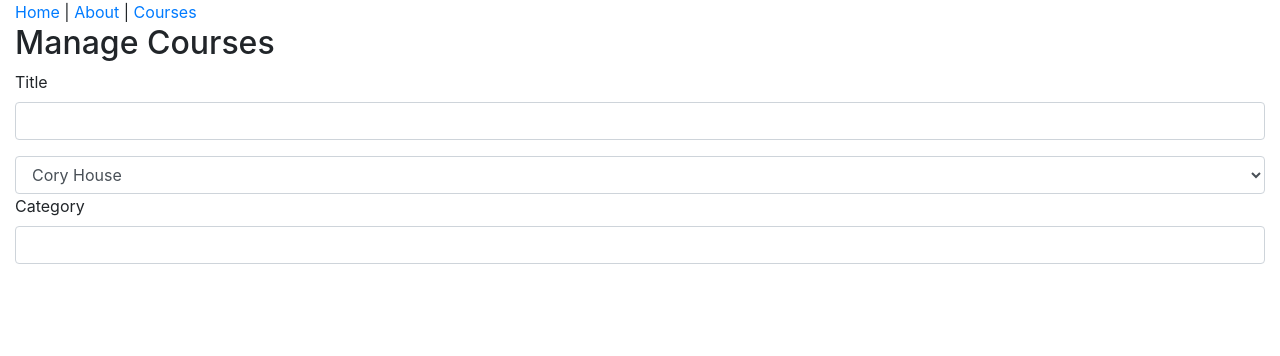
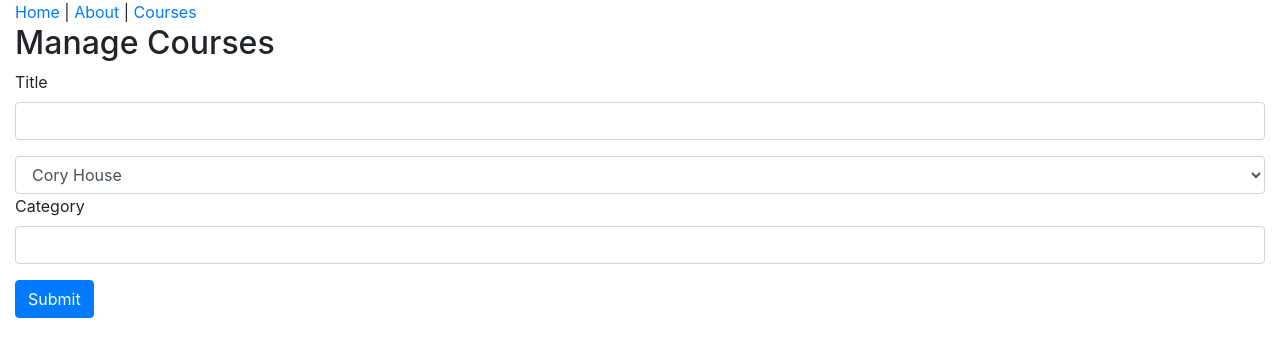
Before and after one commit to UcheSylvester/course-store, a React (Create React App) app: page /course/1 in a window 1280 px wide. Shown: the top 356 px of the page. Built offline with nearby package versions, Linux system fonts and the light colour scheme; no server answers.

Commit message:
saving courses to the mock api and redirected to courses page

```diff
--- a/src/components/course-form/course-form.component.jsx
+++ b/src/components/course-form/course-form.component.jsx
@@ -1,10 +1,14 @@
 import React from "react";
 
 import TextInput from "../text-input/text-input.component";
+import CustomButton from "../custom-button/custom-button.component";
 
-const CourseForm = ({ course: { title, authorId, category }, onChange }) => {
-  return (
-    <form>
+const CourseForm = ({
+  course: { title, authorId, category },
+  onChange,
+  onSubmit
+}) => (
+  <form onSubmit={onSubmit}>
     <TextInput
       type="text"
       id="title"
@@ -33,8 +37,11 @@ const CourseForm = ({ course: { title, authorId, category }, onChange }) => {
       name="category"
       onChange={onChange}
     />
+
+    <CustomButton className="btn btn-primary" type="submit">
+      Submit
+    </CustomButton>
   </form>
 );
-};
 
 export default CourseForm;
--- a/src/components/custom-button/custom-button.component.jsx
+++ b/src/components/custom-button/custom-button.component.jsx
@@ -1,7 +1,7 @@
 import React from "react";
 
-const CustomButton = ({ children, className }) => (
-  <button className={className}>{children}</button>
+const CustomButton = ({ children, ...otherProps }) => (
+  <button {...otherProps}>{children}</button>
 );
 
 export default CustomButton;
--- a/src/pages/manage-course-page/manage-course-page.component.jsx
+++ b/src/pages/manage-course-page/manage-course-page.component.jsx
@@ -1,9 +1,11 @@
 import React, { useState } from "react";
+
+import * as courseApi from "../../api/courseApi";
 
 import CourseForm from "../../components/course-form/course-form.component";
 // import { Prompt } from "react-router-dom";
 
-const ManageCoursePage = props => {
+const ManageCoursePage = ({ history }) => {
   const [course, setCourse] = useState({
     id: null,
     title: "",
@@ -18,14 +20,24 @@ const ManageCoursePage = props => {
     const updatedCourse = { ...course, [name]: value };
 
     setCourse(updatedCourse, []);
-    console.log(name, value);
+    // console.log(name, value);
+  };
+
+  const handleSubmit = event => {
+    event.preventDefault();
+
+    courseApi.saveCourse(course).then(data => history.push("/courses"));
   };
 
   return (
     <div>
       <h2>Manage Courses</h2>
       {/* <Prompt when={true} message="Are you sure you want to leave" /> */}
-      <CourseForm course={course} onChange={handleChange} />
+      <CourseForm
+        course={course}
+        onChange={handleChange}
+        onSubmit={handleSubmit}
+      />
     </div>
   );
 };
--- a/tools/db.json
+++ b/tools/db.json
@@ -1 +1,104 @@
-{"courses":[{"id":1,"title":"Securing React Apps with Auth0","slug":"react-auth0-authentication-security","authorId":1,"category":"JavaScript"},{"id":2,"title":"React: The Big Picture","slug":"react-big-picture","authorId":1,"category":"JavaScript"},{"id":3,"title":"Creating Reusable React Components","slug":"react-creating-reusable-components","authorId":1,"category":"JavaScript"},{"id":4,"title":"Building a JavaScript Development Environment","slug":"javascript-development-environment","authorId":1,"category":"JavaScript"},{"id":5,"title":"Building Applications with React and Redux","slug":"react-redux-react-router-es6","authorId":1,"category":"JavaScript"},{"id":6,"title":"Building Applications in React and Flux","slug":"react-flux-building-applications","authorId":1,"category":"JavaScript"},{"id":7,"title":"Clean Code: Writing Code for Humans","slug":"writing-clean-code-humans","authorId":1,"category":"Software Practices"},{"id":8,"title":"Architecting Applications for the Real World","slug":"architecting-applications-dotnet","authorId":1,"category":"Software Architecture"},{"id":9,"title":"Becoming an Outlier: Reprogramming the Developer Mind","slug":"career-reboot-for-developer-mind","authorId":1,"category":"Career"},{"id":10,"title":"Web Component Fundamentals","slug":"web-components-shadow-dom","authorId":1,"category":"HTML5"}],"authors":[{"id":1,"name":"Cory House"},{"id":2,"name":"Scott Allen"},{"id":3,"name":"Dan Wahlin"}]}
+{
+  "courses": [
+    {
+      "id": 1,
+      "title": "Securing React Apps with Auth0",
+      "slug": "react-auth0-authentication-security",
+      "authorId": 1,
+      "category": "JavaScript"
+    },
+    {
+      "id": 2,
+      "title": "React: The Big Picture",
+      "slug": "react-big-picture",
+      "authorId": 1,
+      "category": "JavaScript"
+    },
+    {
+      "id": 3,
+      "title": "Creating Reusable React Components",
+      "slug": "react-creating-reusable-components",
+      "authorId": 1,
+      "category": "JavaScript"
+    },
+    {
+      "id": 4,
+      "title": "Building a JavaScript Development Environment",
+      "slug": "javascript-development-environment",
+      "authorId": 1,
+      "category": "JavaScript"
+    },
+    {
+      "id": 5,
+      "title": "Building Applications with React and Redux",
+      "slug": "react-redux-react-router-es6",
+      "authorId": 1,
+      "category": "JavaScript"
+    },
+    {
+      "id": 6,
+      "title": "Building Applications in React and Flux",
+      "slug": "react-flux-building-applications",
+      "authorId": 1,
+      "category": "JavaScript"
+    },
+    {
+      "id": 7,
+      "title": "Clean Code: Writing Code for Humans",
+      "slug": "writing-clean-code-humans",
+      "authorId": 1,
+      "category": "Software Practices"
+    },
+    {
+      "id": 8,
+      "title": "Architecting Applications for the Real World",
+      "slug": "architecting-applications-dotnet",
+      "authorId": 1,
+      "category": "Software Architecture"
+    },
+    {
+      "id": 9,
+      "title": "Becoming an Outlier: Reprogramming the Developer Mind",
+      "slug": "career-reboot-for-developer-mind",
+      "authorId": 1,
+      "category": "Career"
+    },
+    {
+      "id": 10,
+      "title": "Web Component Fundamentals",
+      "slug": "web-components-shadow-dom",
+      "authorId": 1,
+      "category": "HTML5"
+    },
+    {
+      "id": 11,
+      "title": "JavaScript the Good parts",
+      "authorId": 2,
+      "category": "JavaScript",
+      "slug": "javascript-the-good-parts",
+      "createdAt": 1580711424225
+    },
+    {
+      "id": 12,
+      "title": "Uche",
+      "authorId": 2,
+      "category": "JavaScript",
+      "slug": "uche",
+      "createdAt": 1580711653894
+    }
+  ],
+  "authors": [
+    {
+      "id": 1,
+      "name": "Cory House"
+    },
+    {
+      "id": 2,
+      "name": "Scott Allen"
+    },
+    {
+      "id": 3,
+      "name": "Dan Wahlin"
+    }
+  ]
+}
```
Lines whose indentation alone changed are shown as unchanged.
